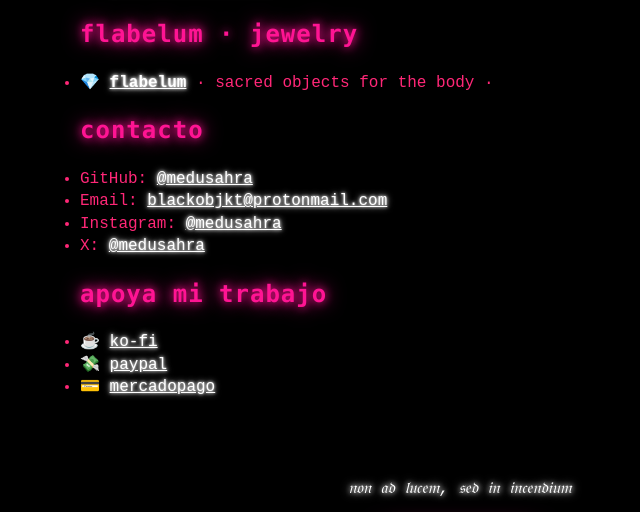
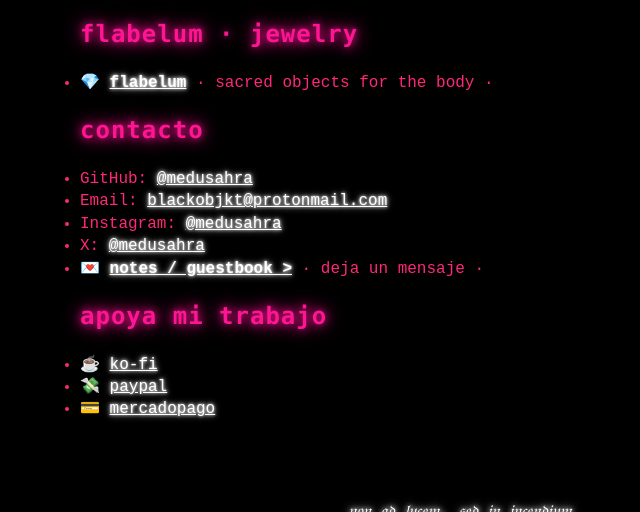
Before and after one commit to medusahra/medusahra.github.io, a Jekyll site: the page built from index.md, in a window 1280 px wide and 900 px high, scrolled down 1308 px, cut to the strip 0-512 px from the top of the window. Shown: the whole strip, without its empty margins (180-820 px from the left). Built offline with Jekyll 4.4.1, drawn with Linux system fonts in a browser that asks for light colours.

Commit message:
Update index.md

```diff
--- a/index.md
+++ b/index.md
@@ -49,6 +49,7 @@ Escribo filosofía, ensayo, crítica cultural y poemas quasi-ensayísticos vagam
 - Email: <a href="mailto:blackobjkt@protonmail.com">blackobjkt@protonmail.com</a>
 - Instagram: <a href="https://www.instagram.com/medusahra/" target="_blank">@medusahra</a>
 - X: <a href="https://x.com/medusahra" target="_blank">@medusahra</a>
+- 💌 **[notes / guestbook >](/notes.html)** · deja un mensaje ·
 ## apoya mi trabajo
 - ☕ <a href="https://ko-fi.com/chadidgiovanna" target="_blank">ko-fi</a>
 - 💸 <a href="https://www.paypal.com/paypalme/medusahra" target="_blank">paypal</a>
```
